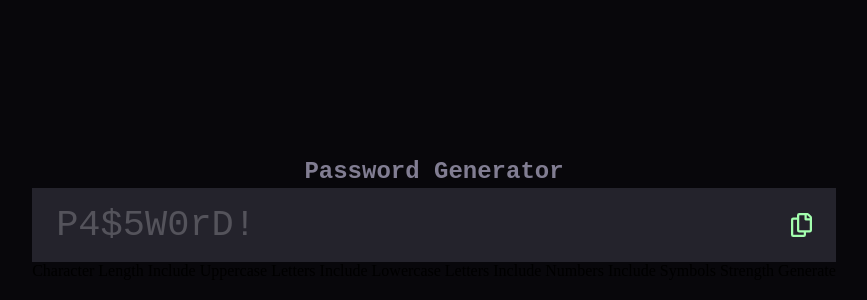
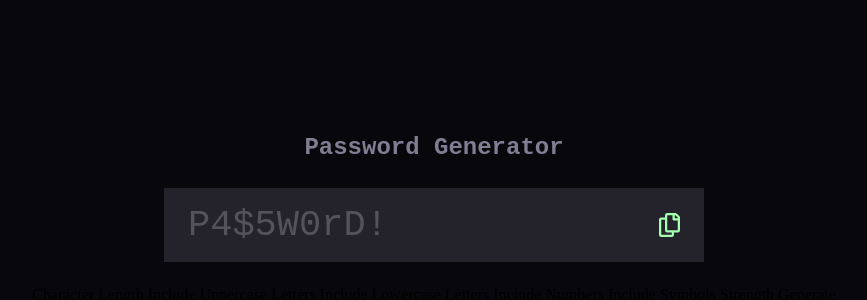
Before and after one commit to majdal01/password_generator_app, a Vue app: page / in a window 1280 px wide. Shown: the part 182-482 px from the top of the page, without its empty margins (206-1073 px from the left). Built offline with nearby package versions, Linux system fonts and the light colour scheme.

Commit message:
Styling password

```diff
--- a/src/components/Header.vue
+++ b/src/components/Header.vue
@@ -17,5 +17,6 @@ import { ref } from 'vue'
         @include mixins.text-preset-2;
         color: variables.$grey-600;
         text-align: center;
+        margin-bottom: variables.$spacing-300;
     }
 </style>
--- a/src/components/Password.vue
+++ b/src/components/Password.vue
@@ -20,7 +20,9 @@ import { ref } from 'vue'
                 display: flex;
                 justify-content: space-between;
                 align-items: center;
-                width: 100%;
+                max-width: 33.75rem;
+                margin: auto;
+                margin-bottom: variables.$spacing-300;
         }
 
         .password-display {
--- a/src/scss/main.scss
+++ b/src/scss/main.scss
@@ -9,6 +9,7 @@
 body {
     background-color: scss.$grey-950;
     height: 100vh;
+    width: 100%;
     display: flex;
     flex-direction: column;
     justify-content: center;
```
